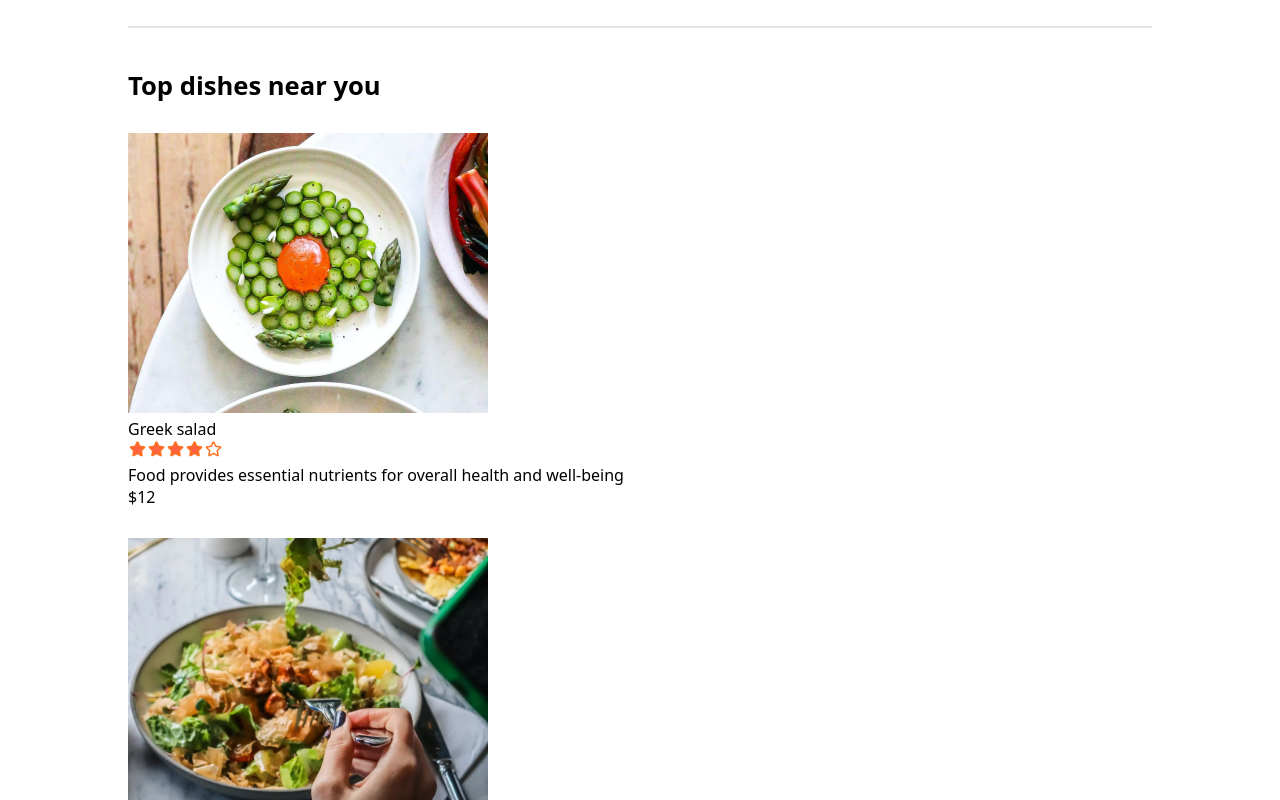
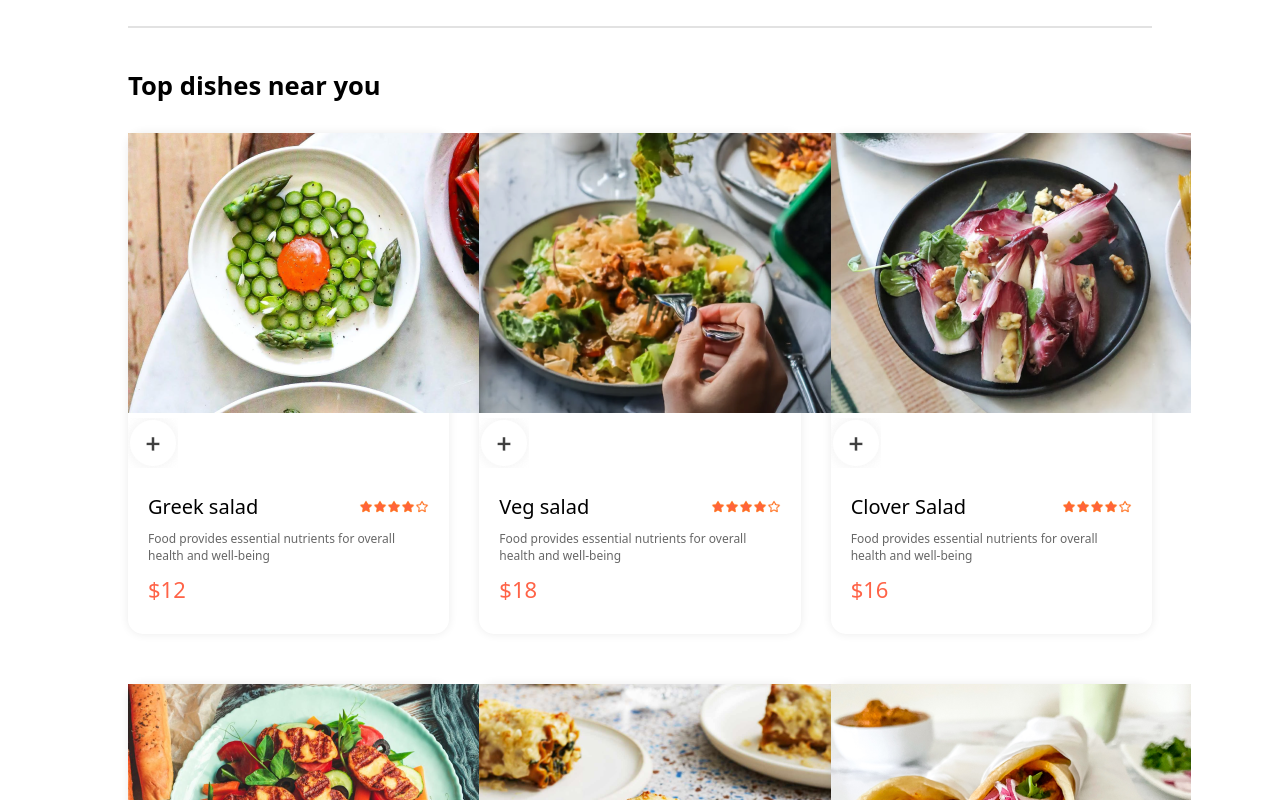
Before and after one commit to PrabinKumarNayak/Project, a React (Vite) app in the folder frontend/: page / in a window 1280 px wide. Shown: the part 920-1720 px from the top of the page. Built offline with nearby package versions, Linux system fonts and the light colour scheme.

Commit message:
food app react

```diff
--- a/frontend/src/components/FoodDisplay/FoodDisplay.css
+++ b/frontend/src/components/FoodDisplay/FoodDisplay.css
@@ -7,7 +7,8 @@
 }
 .food-display-list{
     display: grid;
-    grid-template-columns: repeat(autofill,minmax(240px,1fr));
+    grid-template-columns: repeat(auto-fill,minmax(240px,1fr));
     margin-top: 30px;
-    row-gap: 30px;
+    gap: 30px;
+    row-gap: 50px;
 }
--- a/frontend/src/components/FoodItem/FoodItem.css
+++ b/frontend/src/components/FoodItem/FoodItem.css
@@ -1,13 +1,14 @@
 .food-item {
   width: 100%;
   margin: auto;
-  box-shadow: 0 0 10px #00000015;
-  animation: 0.3s;
-  animation: fadeIn;
+  border-radius: 15px;
+  box-shadow: 0px 0px 10px #00000015;
+  transition: 0.3s;
+  animation: fadeIn 1s;
 }
-.food-item-image {
+.food-item-image-container {
   width: 100%;
-  border-radius: 15px 15px 0 0;
+  border-radius: 15px 15px 0px 0px;
 }
 .food-item-info {
   padding: 20px;
@@ -20,7 +21,7 @@
 }
 .food-item-name-rating p {
   font-size: 20px;
-  font-weight: 600;
+  font-weight: 500;
 }
 .food-item-name-rating img {
   width: 70px;
@@ -30,8 +31,8 @@
   font-size: 12px;
 }
 .food-item-price {
+  color: tomato;
   font-size: 22px;
-  margin: 10px 0;
   font-weight: 500;
-  color: tomato;
+  margin: 10px 0px;
 }
--- a/frontend/src/components/FoodItem/FoodItem.jsx
+++ b/frontend/src/components/FoodItem/FoodItem.jsx
@@ -1,19 +1,43 @@
+import { useState } from "react";
 import { assets } from "../../assets/Assets";
-
-export default function FoodItem({ id, name, price, description, image }){
-    return(
+import "./FoodItem.css";
+export default function FoodItem({ _id, name, price, description, image }) {
+  const [itemCount, setItemCount] = useState(0);
+  return (
     <div className="food-item">
       <div className="food-item-image-container">
-                <img src={image} alt="" />
+        <img src={image} alt="" className="food-item-image" />
+        {!itemCount ? (
+          <img
+            className="add"
+            onClick={() => setItemCount((prev) => prev + 1)}
+            src={assets.add_icon_white}
+            alt=""
+          />
+        ) : (
+          <div className="food-item-counter">
+            <img
+              onClick={() => setItemCount((prev) => prev - 1)}
+              src={assets.remove_icon_red}
+              alt=""
+            />
+            <p>{itemCount}</p>
+            <img
+              onClick={() => setItemCount((prev) => prev + 1)}
+              src={assets.add_icon_green}
+              alt=""
+            />
+          </div>
+        )}
       </div>
       <div className="food-item-info">
         <div className="food-item-name-rating">
           <p>{name}</p>
           <img src={assets.rating_starts} alt="" />
         </div>
-                <p className="food-item-desc" >{description}</p>
+        <p className="food-item-desc">{description}</p>
         <p className="food-item-price">${price}</p>
       </div>
     </div>
-    )
+  );
 }
```
Lines whose indentation alone changed are shown as unchanged.
